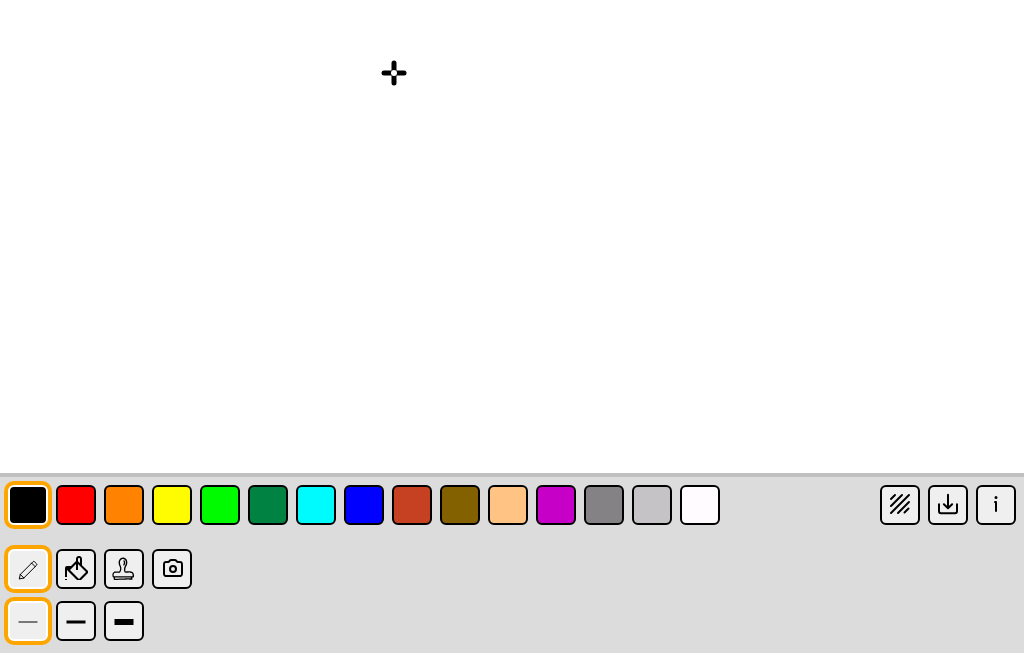
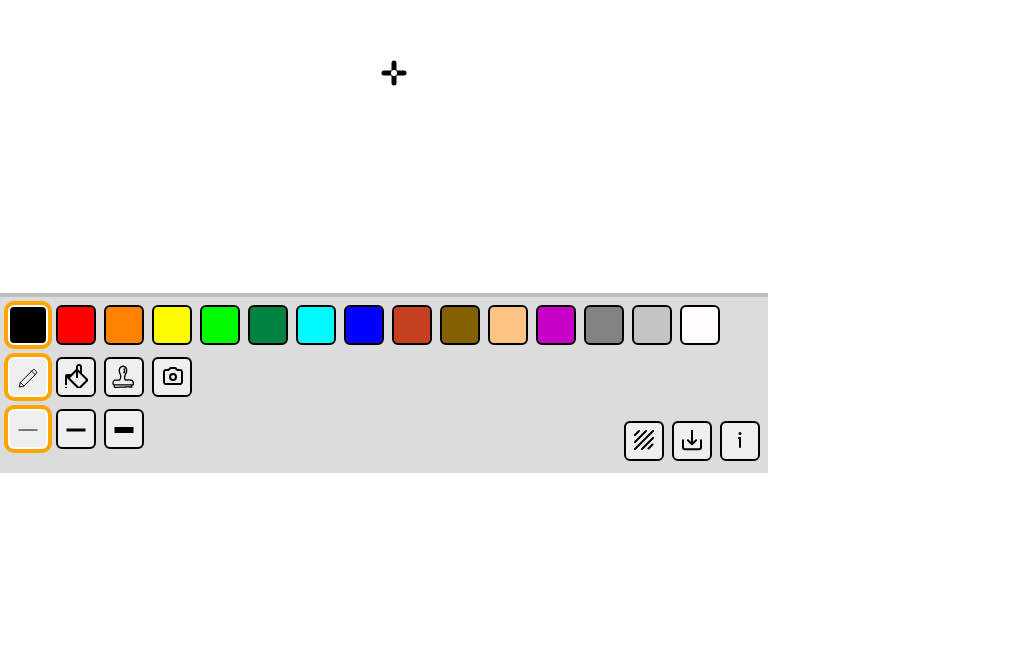
Before and after one commit to comatory/sdraw, a website with bundled scripts: page index.html in a window 768 px wide. Shown: the part 327-980 px from the top of the page, 1024 px wide, since content can reach past the window. After the commit the page ends 800 px from the top, so only its background shows below. Built offline with nearby package versions, Linux system fonts and the light colour scheme.

Commit message:
feature: accomodate portrait tablets

```diff
--- a/css/main.css
+++ b/css/main.css
@@ -27,6 +27,12 @@ body {
   min-width: 1024px;
 }
 
+@media (min-width: 768px) and (max-width: 1024px) {
+  body {
+    min-width: 768px;
+  }
+}
+
 main {
   display: flex;
   flex-direction: column;
--- a/css/panel.css
+++ b/css/panel.css
@@ -2,6 +2,7 @@
   --button-size: 40px;
   --button-space: 8px;
   --panel-height: 180px;
+  --panel-spacing: 8px;
 }
 
 #panel {
@@ -10,7 +11,19 @@
   width: 100%;
   background-color: gainsboro;
   box-shadow: inset 0px 4px 0px silver;
-  padding: 12px 8px 8px 8px;
+  padding: var(--panel-spacing);
+  padding-top: 12px;
+  display: flex;
+  align-items: flex-start;
+  justify-content: flex-start;
+}
+
+#left-panel-column {
+  flex: 1;
+}
+
+#right-panel-column {
+  flex: 0;
 }
 
 .panel-row {
@@ -44,3 +57,11 @@
 #actions {
   margin-left: 32px;
 }
+
+@media (min-width: 768px) and (max-width: 1024px) {
+  #right-panel-column {
+    position: absolute;
+    bottom: 0px;
+    right: var(--panel-spacing);
+  }
+}
--- a/index.html
+++ b/index.html
@@ -66,19 +66,21 @@
     <main>
       <canvas id="canvas" width="100%" height="auto"> </canvas>
       <section id="panel">
-        <section class="panel-row spaced">
+        <div id="left-panel-column">
           <section id="colors" class="panel-row"></section>
+          <div class="panel-row">
+            <section id="tools"></section>
+            <section id="actions"></section>
+          </div>
+          <section id="variants" class="panel-row"></section>
+        </div>
+        <div id="right-panel-column">
           <section id="global-actions" class="panel-row">
             <button id="clear"><img src="img/buttons/clear.svg" /></button>
             <button id="save"><img src="img/buttons/save.svg" /></button>
             <button id="info"><img src="img/buttons/info.svg" /></button>
           </section>
-        </section>
-        <section class="panel-row">
-          <section id="tools"></section>
-          <section id="actions"></section>
-        </section>
-        <section id="variants" class="panel-row"></section>
+        </div>
       </section>
     </main>
     <dialog id="info-dialog">
--- a/service-worker.js
+++ b/service-worker.js
@@ -1,5 +1,5 @@
 const STATIC_CACHE_NAME = "static";
-const STATIC_CACHE_VERSION = "v37";
+const STATIC_CACHE_VERSION = "v38";
 const STATIC_CACHE_ID = `${STATIC_CACHE_NAME}-${STATIC_CACHE_VERSION}`;
 
 // All the files need to be added here manually. I want to avoid
```
